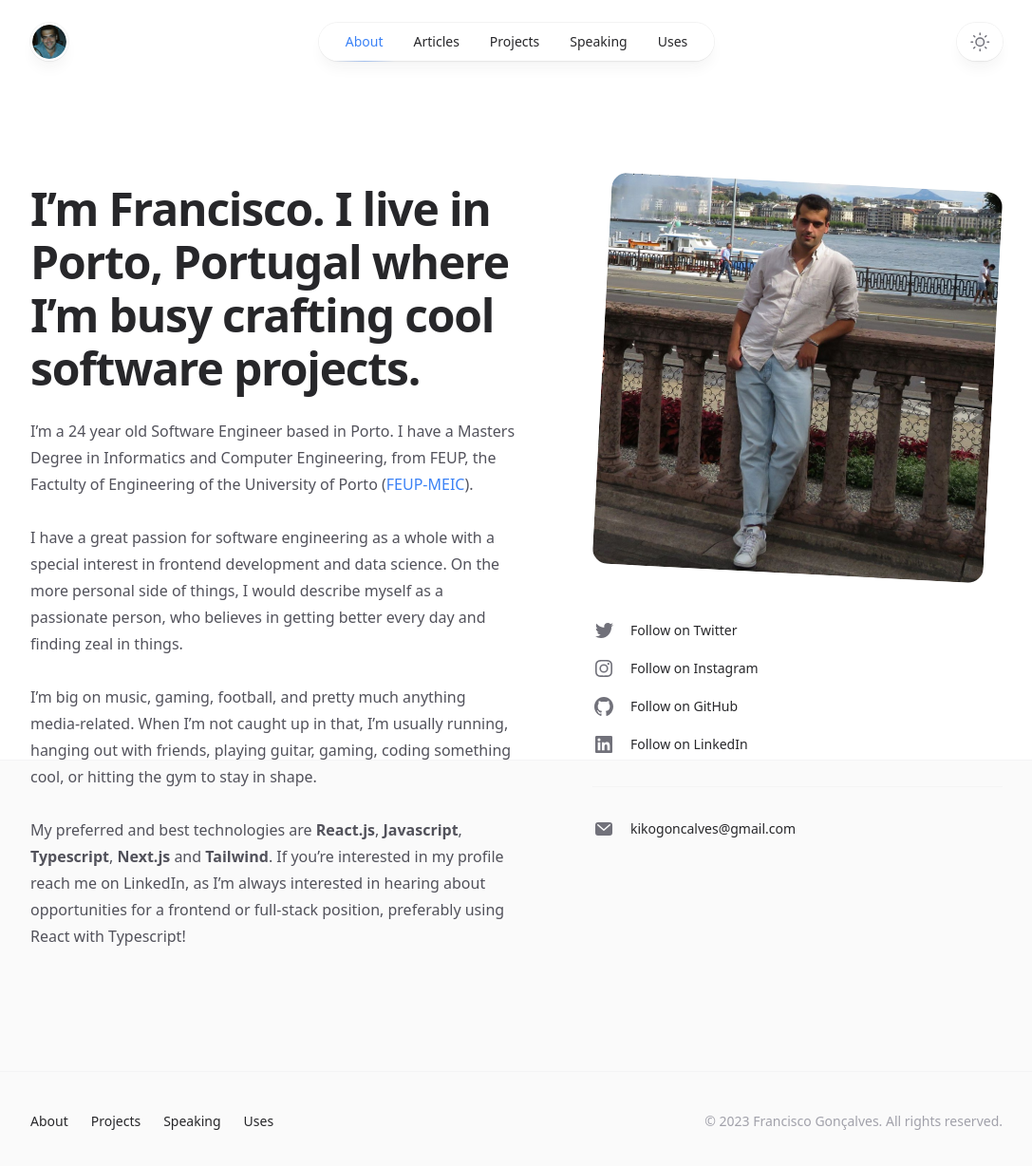
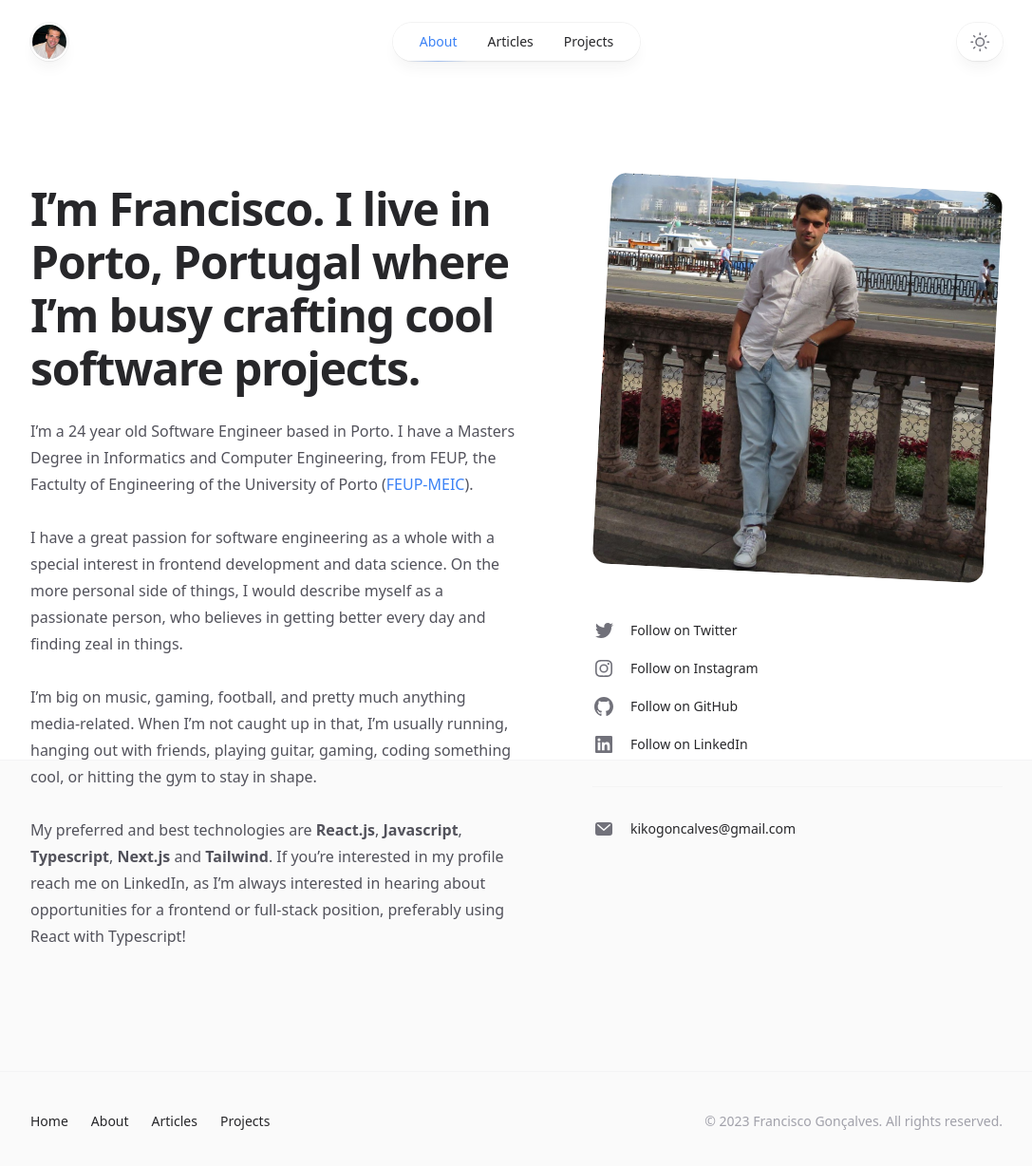
Before and after one commit to kiko-g/kikogoncalves, a Next.js app: page /about in a window 1280 px wide. Shown: the top 1228 px of the page at 95% size, without its empty margins (96-1183 px from the left). Built offline with nearby package versions, Linux system fonts and the light colour scheme.

Commit message:
add: new avatar

```diff
--- a/src/app/about/page.tsx
+++ b/src/app/about/page.tsx
@@ -23,6 +23,7 @@ function SocialLink({
     <li className={clsx(className, 'flex')}>
       <Link
         href={href}
+        target="_blank"
         className="group flex text-sm font-medium text-zinc-800 transition hover:text-primary-500 dark:text-zinc-200 dark:hover:text-primary-500"
       >
         <Icon className="h-6 w-6 flex-none fill-zinc-500 transition group-hover:fill-primary-500" />
@@ -100,16 +101,16 @@ export default function About() {
 
         <div className="lg:pl-20">
           <ul role="list">
-            <SocialLink href="#" icon={TwitterIcon}>
+            <SocialLink href="https://twitter.com/kikogoncalves_" icon={TwitterIcon}>
               Follow on Twitter
             </SocialLink>
-            <SocialLink href="#" icon={InstagramIcon} className="mt-4">
+            <SocialLink href="https://instagram.com/kikogoncalves_" icon={InstagramIcon} className="mt-4">
               Follow on Instagram
             </SocialLink>
-            <SocialLink href="#" icon={GitHubIcon} className="mt-4">
+            <SocialLink href="https://github.com/kiko-g" icon={GitHubIcon} className="mt-4">
               Follow on GitHub
             </SocialLink>
-            <SocialLink href="#" icon={LinkedInIcon} className="mt-4">
+            <SocialLink href="https://linkedin.com/in/kikogoncalves" icon={LinkedInIcon} className="mt-4">
               Follow on LinkedIn
             </SocialLink>
             <SocialLink
--- a/src/app/page.tsx
+++ b/src/app/page.tsx
@@ -215,11 +215,12 @@ function Resume() {
 
 function Photos() {
   let rotations = ['rotate-2', '-rotate-2', 'rotate-2', 'rotate-2', '-rotate-2']
+  let images = [image1, image2, image3, image4, image5]
 
   return (
     <div className="mt-16 sm:mt-20">
       <div className="-my-4 flex justify-center gap-5 overflow-hidden py-4 sm:gap-8">
-        {[image1, image2, image3, image4, image5].map((image, imageIndex) => (
+        {images.map((image, imageIndex) => (
           <div
             key={image.src}
             className={clsx(
@@ -255,17 +256,29 @@ export default async function Home() {
             full-stack engineer, where we develop a platform for clients to create and deeply customize online stores.
           </p>
           <div className="mt-6 flex gap-6">
-            <SocialLink href="https://twitter.com/kikogoncalves_" aria-label="Follow on Twitter" icon={TwitterIcon} />
+            <SocialLink
+              href="https://twitter.com/kikogoncalves_"
+              target="_blank"
+              aria-label="Follow on Twitter"
+              icon={TwitterIcon}
+            />
             <SocialLink
               href="https://instagram.com/kikogoncalves_"
+              target="_blank"
               aria-label="Follow on Instagram"
               icon={InstagramIcon}
             />
-            <SocialLink href="https://github.com/kiko-g" aria-label="Follow on GitHub" icon={GitHubIcon} />
+            <SocialLink
+              href="https://github.com/kiko-g"
+              target="_blank"
+              aria-label="Follow on GitHub"
+              icon={GitHubIcon}
+            />
             <SocialLink
               href="https://linkedin.com/in/kikogoncalves"
+              target="_blank"
+              icon={LinkedInIcon}
               aria-label="Follow on LinkedIn"
-              icon={LinkedInIcon}
             />
           </div>
         </div>
--- a/src/components/Footer.tsx
+++ b/src/components/Footer.tsx
@@ -18,10 +18,10 @@ export function Footer() {
           <ContainerInner>
             <div className="flex flex-col items-center justify-between gap-6 sm:flex-row">
               <div className="flex flex-wrap justify-center gap-x-6 gap-y-1 text-sm font-medium text-zinc-800 dark:text-zinc-200">
+                <NavLink href="/">Home</NavLink>
                 <NavLink href="/about">About</NavLink>
+                <NavLink href="/articles">Articles</NavLink>
                 <NavLink href="/projects">Projects</NavLink>
-                <NavLink href="/speaking">Speaking</NavLink>
-                <NavLink href="/uses">Uses</NavLink>
               </div>
               <p className="text-sm text-zinc-400 dark:text-zinc-500">
                 &copy; {new Date().getFullYear()} Francisco Gonçalves. All rights reserved.
--- a/src/components/Header.tsx
+++ b/src/components/Header.tsx
@@ -9,7 +9,16 @@ import { Popover, Transition } from '@headlessui/react'
 import clsx from 'clsx'
 
 import { Container } from '@/components/Container'
-import avatarImage from '@/images/avatar.jpg'
+import avatarImageA from '@/images/avatar-a.jpg'
+import avatarImageB from '@/images/avatar-b.png'
+
+const navigation = [
+  { name: 'About', href: '/about', shown: true },
+  { name: 'Articles', href: '/articles', shown: true },
+  { name: 'Projects', href: '/projects', shown: true },
+  { name: 'Speaking', href: '/speaking', shown: false },
+  { name: 'Uses', href: '/uses', shown: false },
+].filter((item) => item.shown)
 
 function CloseIcon(props: React.ComponentPropsWithoutRef<'svg'>) {
   return (
@@ -116,11 +125,11 @@ function MobileNavigation(props: React.ComponentPropsWithoutRef<typeof Popover>)
             </div>
             <nav className="mt-6">
               <ul className="-my-2 divide-y divide-zinc-100 text-base text-zinc-800 dark:divide-zinc-100/5 dark:text-zinc-300">
-                <MobileNavItem href="/about">About</MobileNavItem>
-                <MobileNavItem href="/articles">Articles</MobileNavItem>
-                <MobileNavItem href="/projects">Projects</MobileNavItem>
-                <MobileNavItem href="/speaking">Speaking</MobileNavItem>
-                <MobileNavItem href="/uses">Uses</MobileNavItem>
+                {navigation.map((item) => (
+                  <MobileNavItem href={item.href} key={item.href}>
+                    {item.name}
+                  </MobileNavItem>
+                ))}
               </ul>
             </nav>
           </Popover.Panel>
@@ -155,11 +164,11 @@ function DesktopNavigation(props: React.ComponentPropsWithoutRef<'nav'>) {
   return (
     <nav {...props}>
       <ul className="flex rounded-full bg-white/90 px-3 text-sm font-medium text-zinc-800 shadow-lg shadow-zinc-800/5 ring-1 ring-zinc-900/5 backdrop-blur dark:bg-zinc-800/90 dark:text-zinc-200 dark:ring-white/10">
-        <NavItem href="/about">About</NavItem>
-        <NavItem href="/articles">Articles</NavItem>
-        <NavItem href="/projects">Projects</NavItem>
-        <NavItem href="/speaking">Speaking</NavItem>
-        <NavItem href="/uses">Uses</NavItem>
+        {navigation.map((item) => (
+          <NavItem href={item.href} key={item.href}>
+            {item.name}
+          </NavItem>
+        ))}
       </ul>
     </nav>
   )
@@ -215,9 +224,10 @@ function Avatar({
   return (
     <Link href="/" aria-label="Home" className={clsx(className, 'pointer-events-auto')} {...props}>
       <Image
-        src={avatarImage}
-        alt=""
-        sizes={large ? '4rem' : '2.25rem'}
+        src={avatarImageB}
+        alt="Description"
+        width={large ? 640 : 360}
+        height={large ? 640 : 360}
         className={clsx('rounded-full bg-zinc-100 object-cover dark:bg-zinc-800', large ? 'h-16 w-16' : 'h-9 w-9')}
         priority
       />
```
Also changed, not shown: src/images/avatar-a.jpg (renamed from src/images/avatar.jpg), src/images/avatar-b.png (added).
